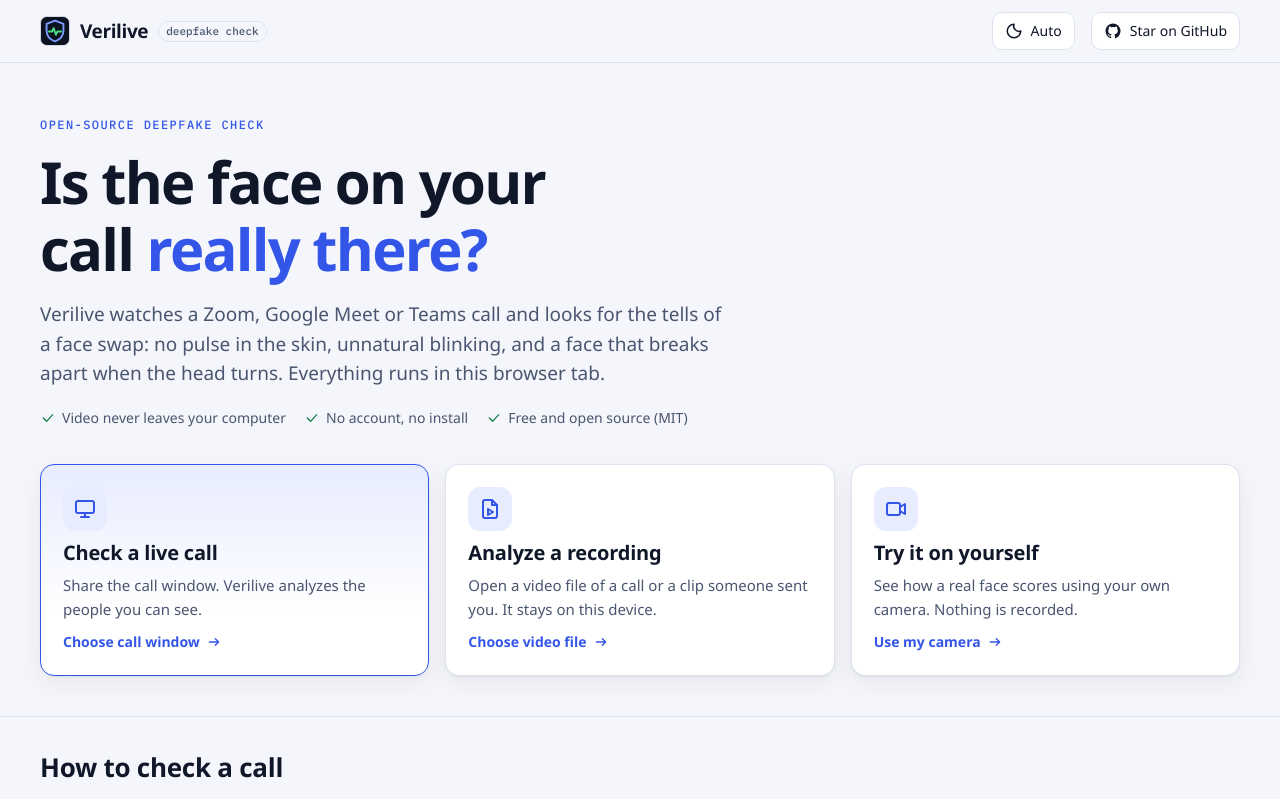
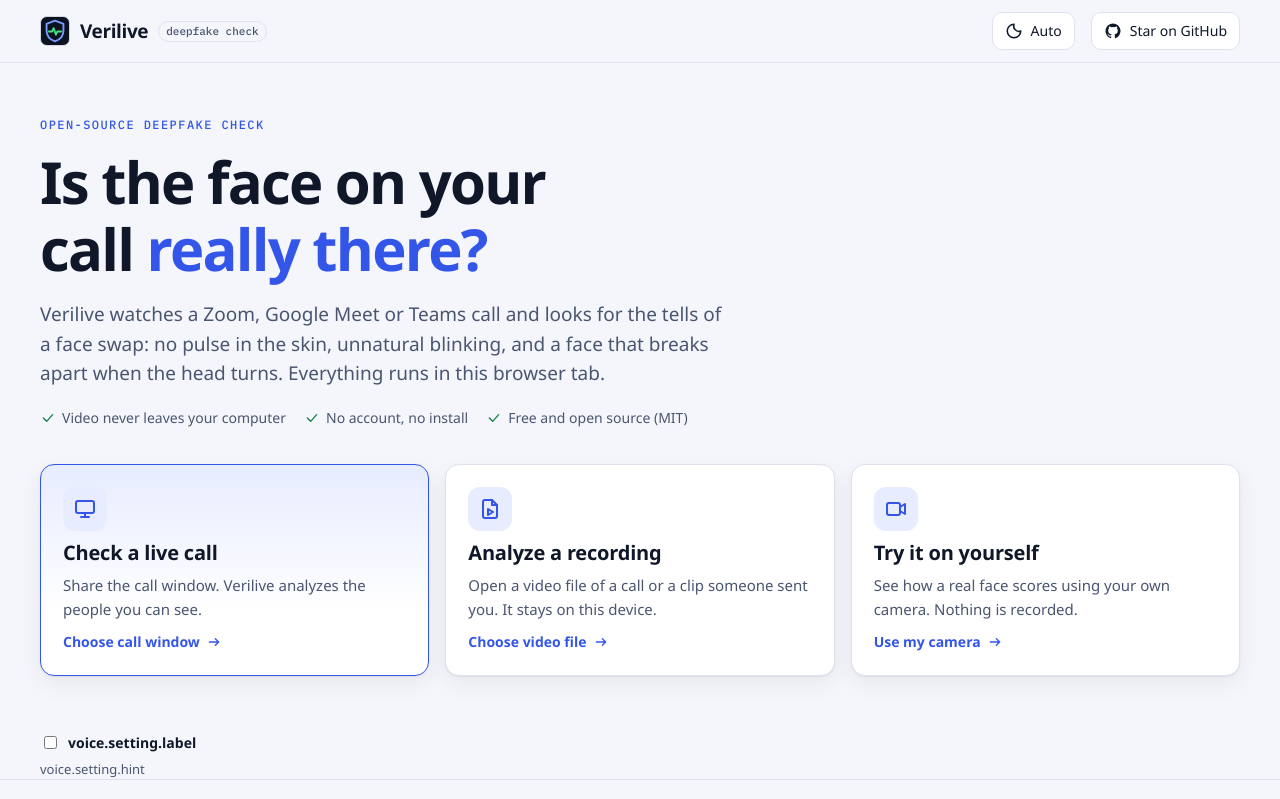
Before and after one commit to Shahrukhalid/verilive, a React (Vite) app: page / in a window 1280 px wide. Shown: the top 799 px of the page. Built offline with nearby package versions, Linux system fonts and the light colour scheme.

Commit message:
Wire the experimental voice signal into the session UI and report

```diff
--- a/src/ui/App.tsx
+++ b/src/ui/App.tsx
@@ -19,6 +19,16 @@
   }
 }
 
+const VOICE_KEY = "verilive-voice";
+
+function readVoice(): boolean {
+  try {
+    return localStorage.getItem(VOICE_KEY) === "on";
+  } catch {
+    return false;
+  }
+}
+
 export function App() {
   return (
     <I18nProvider>
@@ -37,6 +47,18 @@
   const [loading, setLoading] = useState<string | null>(null);
   const [error, setError] = useState<string | null>(null);
   const [theme, setTheme] = useState<Theme>(readTheme);
+  // Experimental, off by default. Remembered in this browser only.
+  const [voice, setVoice] = useState<boolean>(readVoice);
+  const voiceRef = useRef(voice);
+  const changeVoice = useCallback((on: boolean) => {
+    voiceRef.current = on;
+    setVoice(on);
+    try {
+      localStorage.setItem(VOICE_KEY, on ? "on" : "off");
+    } catch {
+      /* storage can be unavailable; the setting still applies for this visit */
+    }
+  }, []);
 
   useEffect(() => {
     const root = document.documentElement;
@@ -61,7 +83,7 @@
     let stream: MediaStream | undefined;
     try {
       // Ask for the screen or camera first, while the click still counts as a user gesture.
-      if (kind === "screen") stream = await navigator.mediaDevices.getDisplayMedia({ video: { frameRate: { ideal: 30 } }, audio: false });
+      if (kind === "screen") stream = await navigator.mediaDevices.getDisplayMedia({ video: { frameRate: { ideal: 30 } }, audio: voiceRef.current });
       if (kind === "camera") stream = await navigator.mediaDevices.getUserMedia({ video: { width: { ideal: 1280 }, height: { ideal: 720 } }, audio: false });
     } catch (e) {
       setError(sourceError(kind, e, t));
@@ -133,9 +155,9 @@
       )}
 
       {view && scanner ? (
-        <Session key={view.key} kind={view.kind} file={view.file} stream={view.stream} scanner={scanner} onExit={exit} />
+        <Session key={view.key} kind={view.kind} file={view.file} stream={view.stream} scanner={scanner} onExit={exit} voiceEnabled={voice} onVoiceChange={changeVoice} />
       ) : (
-        <Home onStart={start} error={error} busy={!!loading} />
+        <Home onStart={start} error={error} busy={!!loading} voice={voice} onVoiceChange={changeVoice} />
       )}
 
       <footer className="footer">
--- a/src/ui/Home.tsx
+++ b/src/ui/Home.tsx
@@ -5,7 +5,7 @@
 
 const canShare = typeof navigator !== "undefined" && !!navigator.mediaDevices?.getDisplayMedia;
 
-export function Home({ onStart, error, busy = false }: { onStart: (kind: SourceKind, file?: File) => void; error: string | null; busy?: boolean }) {
+export function Home({ onStart, error, busy = false, voice, onVoiceChange }: { onStart: (kind: SourceKind, file?: File) => void; error: string | null; busy?: boolean; voice: boolean; onVoiceChange: (on: boolean) => void }) {
   const { t } = useI18n();
   return (
     <main>
@@ -59,6 +59,12 @@
             />
           </label>
           <StartCard icon={<CameraIcon />} title={t("home.camera.title")} text={t("home.camera.text")} cta={t("home.camera.cta")} onClick={() => onStart("camera")} disabled={busy} testId="start-camera" />
+        </div>
+        <div className="field" style={{ marginTop: 16, maxWidth: 720 }}>
+          <label style={{ display: "flex", gap: 8, alignItems: "center" }}>
+            <input type="checkbox" checked={voice} onChange={(e) => onVoiceChange(e.target.checked)} data-testid="voice-toggle" /> {t("voice.setting.label")}
+          </label>
+          <span className="muted" style={{ fontSize: 13 }}>{t("voice.setting.hint")}</span>
         </div>
       </div>
 
--- a/src/ui/report.ts
+++ b/src/ui/report.ts
@@ -1,5 +1,6 @@
 import type { FaceTracker } from "../engine/analyzer";
 import type { Sensitivity } from "../engine/types";
+import type { VoiceSnapshot } from "../audio/features";
 import { tEn, type Translate } from "../i18n";
 
 export const APP_VERSION = "1.0.0";
@@ -12,6 +13,26 @@
   startedAt: Date;
   seconds: number;
   sensitivity: Sensitivity;
+  /** The experimental voice reading, when that setting was on and tab audio was heard. */
+  voice?: VoiceSnapshot | null;
+}
+
+/** Numbers only. Never audio, never words. It sits apart from the face results and does not feed their score. */
+export function voiceReport(v: VoiceSnapshot) {
+  return {
+    speechSeconds: round(v.speechSeconds, 1),
+    analyzedSeconds: round(v.analyzedSeconds, 1),
+    suspicion: round(v.suspicion),
+    confidence: round(v.confidence),
+    metrics: v.metrics && {
+      flatness: round(v.metrics.flatness),
+      rolloffHz: Math.round(v.metrics.rolloffHz),
+      highBandRatio: round(v.metrics.highBandRatio, 6),
+      pitchStepSemitones: round(v.metrics.pitchStepSemitones),
+      levelStep: round(v.metrics.levelStep),
+      fluxVariation: round(v.metrics.fluxVariation),
+    },
+  };
 }
 
 /** A self-contained record of the session. Contains numbers only: no images or video. */
@@ -24,6 +45,7 @@
     startedAt: info.startedAt.toISOString(),
     durationSeconds: Math.round(info.seconds),
     sensitivity: info.sensitivity,
+    ...(info.voice ? { experimental: { voice: voiceReport(info.voice) } } : {}),
     people: tracker
       .all()
       .filter(({ analyzer }) => analyzer.latest && (analyzer.latest.level !== "collecting" || analyzer.timeline.length > 0))
```
